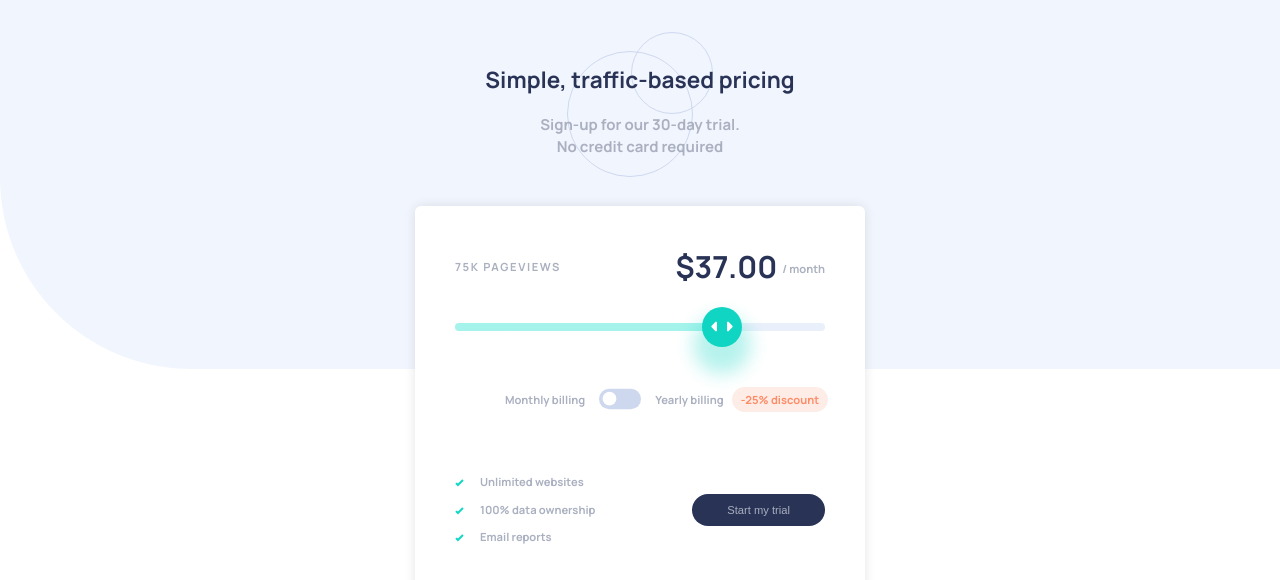
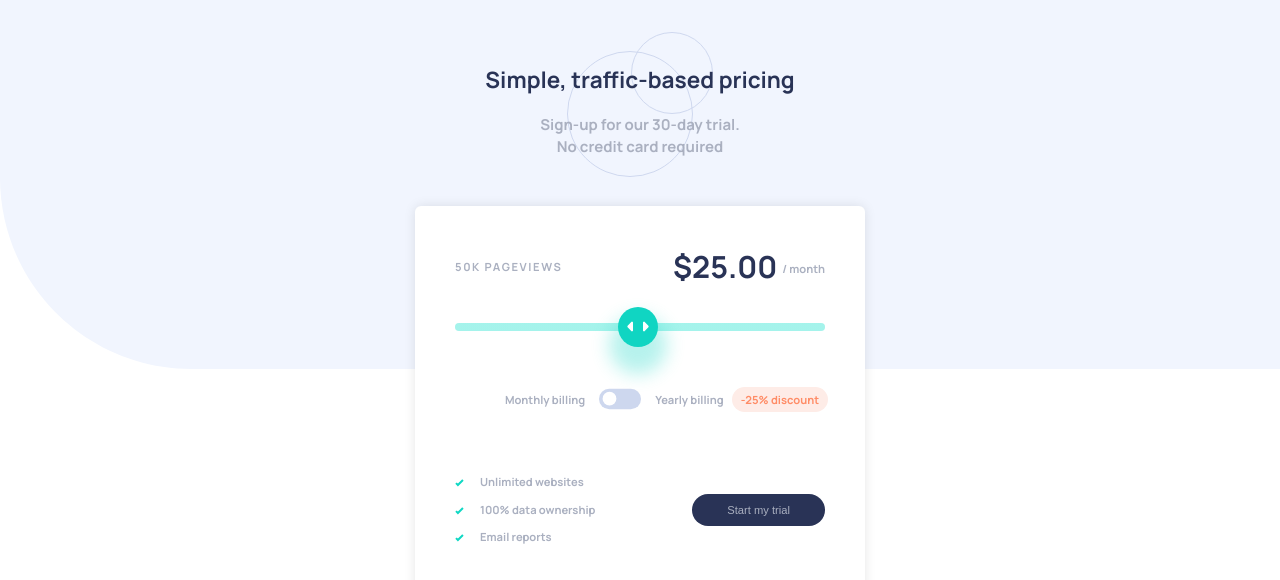
Before and after one commit to marsou001/interactive-pricing, a React (Create React App) app: page / in a window 1280 px wide. Shown: the top 580 px of the page. Built offline with nearby package versions, Linux system fonts and the light colour scheme.

Commit message:
feat: make input range accessible

```diff
--- a/src/components/PricingForm/PricingForm.tsx
+++ b/src/components/PricingForm/PricingForm.tsx
@@ -23,7 +23,7 @@ const PricingFormContainer = styled.section`
 let thumbBackgroundColorOnFocus: string;
 
 function PricingCard(): JSX.Element {
-    const [pageViews, setPageViews] = useState(75);
+    const [pageViews, setPageViews] = useState(50_000);
     const [isYearly, setIsYearly] = useState(false);
 
     const handleChange = (e: React.ChangeEvent<HTMLInputElement>): void => {
--- a/src/components/PricingForm/PricingFormSliderGrid/PricingFormSlider/PricingFormSlider.tsx
+++ b/src/components/PricingForm/PricingFormSliderGrid/PricingFormSlider/PricingFormSlider.tsx
@@ -89,8 +89,12 @@ function PricingFormSlider({
             <PriceSlider
                 type="range"
                 id="page-views"
-                min="1"
-                max="100"
+                min={1_000}
+                max={100_000}
+                step={1000}
+                aria-valuemin={1_000}
+                aria-valuemax={100_000}
+                aria-valuenow={pageViews}
                 pageViews={pageViews}
                 thumbBackgroundColorOnFocus={thumbBackgroundColorOnFocus}
                 onChange={handleChange}
--- a/src/components/PricingForm/PricingFormSliderGrid/PricingFormSliderGrid.tsx
+++ b/src/components/PricingForm/PricingFormSliderGrid/PricingFormSliderGrid.tsx
@@ -38,7 +38,7 @@ function PricingFormSliderGrid({
     return (
         <PricingFormSliderGridContainer>
             <PricingFormSliderGridPageViews>
-                {pageViews}k pageviews
+                {pageViews.toString().replace(/000$/, 'k')} pageviews
             </PricingFormSliderGridPageViews>
             <PricingFormSlider
                 pageViews={pageViews}
@@ -46,7 +46,7 @@ function PricingFormSliderGrid({
                 handleChange={handleChange}
             />
             <PricingFormSliderGridPrice>
-                <span className="price">${price.toFixed(2)}</span>
+                <span className="price">${price.toFixed(2).toString().replace(/(\d00)(?=\.00)/, '')}</span>
                 <span className="period"> / month</span>
             </PricingFormSliderGridPrice>
         </PricingFormSliderGridContainer>
```
Also changed, not shown: src/components/PricingForm/PricingFormSliderGrid/PricingFormSliderGridPageViews/PricingFormSliderGridPageViews.tsx (line endings or trailing spaces).
